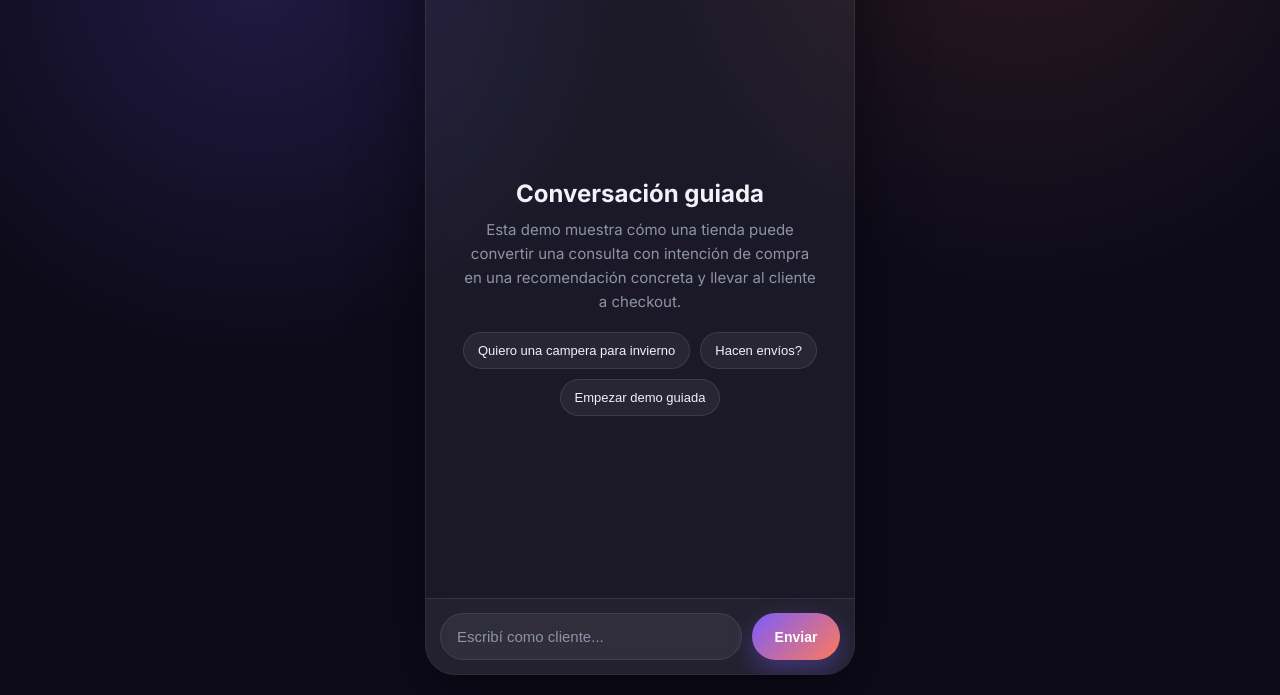
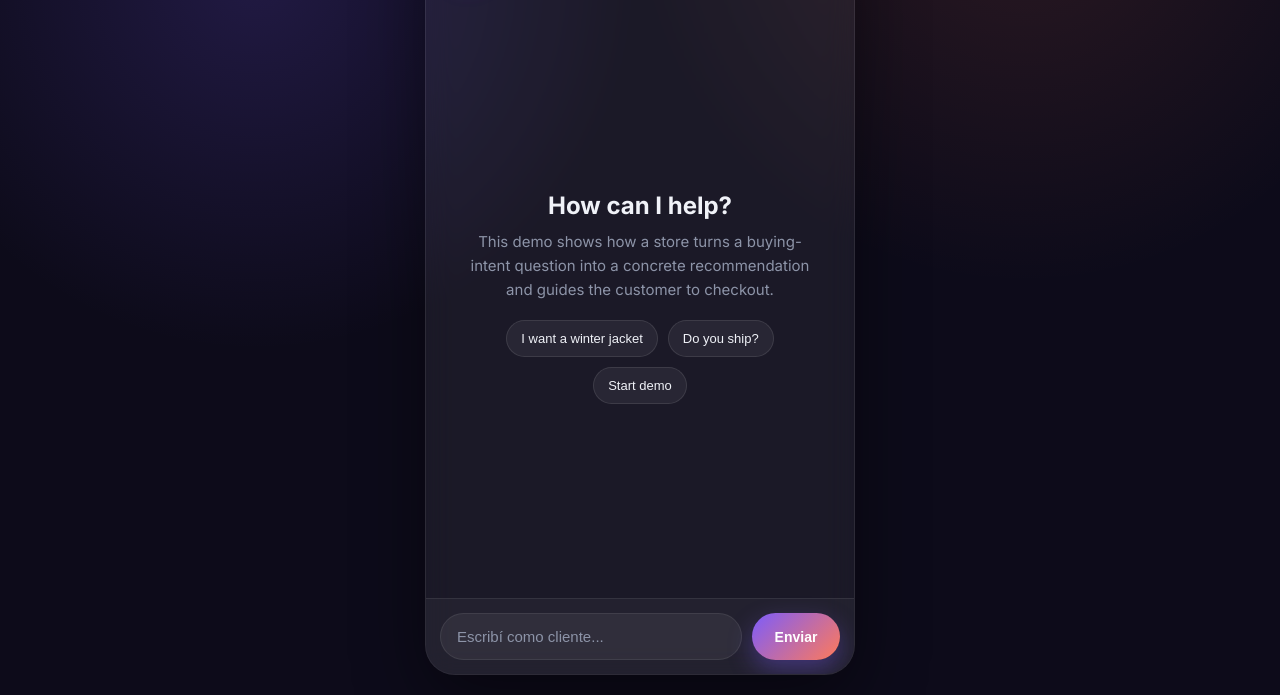
Before and after one commit to Facu1906/Sella-AI, a website: page public/demo.html in a window 1280 px wide. Shown: the part 105-800 px from the top of the page. Drawn offline with Linux system fonts and the light colour scheme.

Commit message:
translate intro to english

```diff
--- a/public/demo.html
+++ b/public/demo.html
@@ -39,15 +39,15 @@
 
     <div id="messages">
       <div class="empty-state" id="emptyState">
-        <h2>Conversación guiada</h2>
+        <h2>How can I help?</h2>
         <p>
-          Esta demo muestra cómo una tienda puede convertir una consulta con intención
-          de compra en una recomendación concreta y llevar al cliente a checkout.
+          This demo shows how a store turns a buying-intent question into a concrete
+          recommendation and guides the customer to checkout.
         </p>
         <div class="quick-actions">
-          <button class="chip" onclick="sendPreset('Quiero una campera para invierno')">Quiero una campera para invierno</button>
-          <button class="chip" onclick="sendPreset('Hacen envíos?')">Hacen envíos?</button>
-          <button class="chip" onclick="startDemo()">Empezar demo guiada</button>
+          <button class="chip" onclick="sendPreset('I want a winter jacket')">I want a winter jacket</button>
+          <button class="chip" onclick="sendPreset('Do you ship?')">Do you ship?</button>
+          <button class="chip" onclick="startDemo()">Start demo</button>
         </div>
       </div>
     </div>
```
